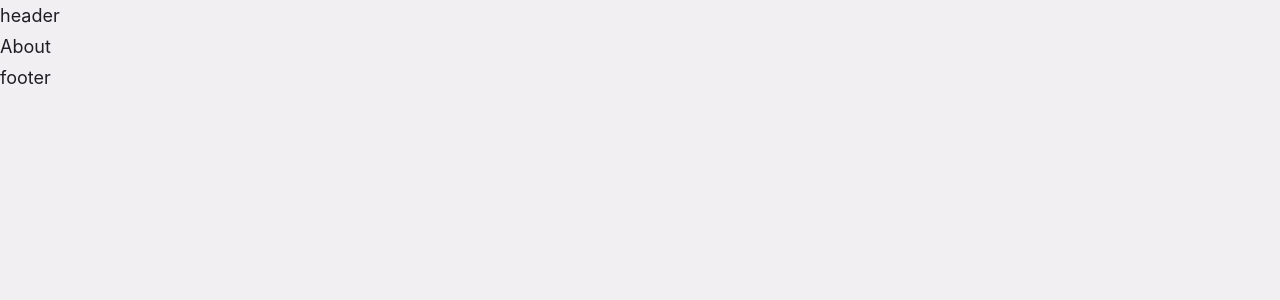
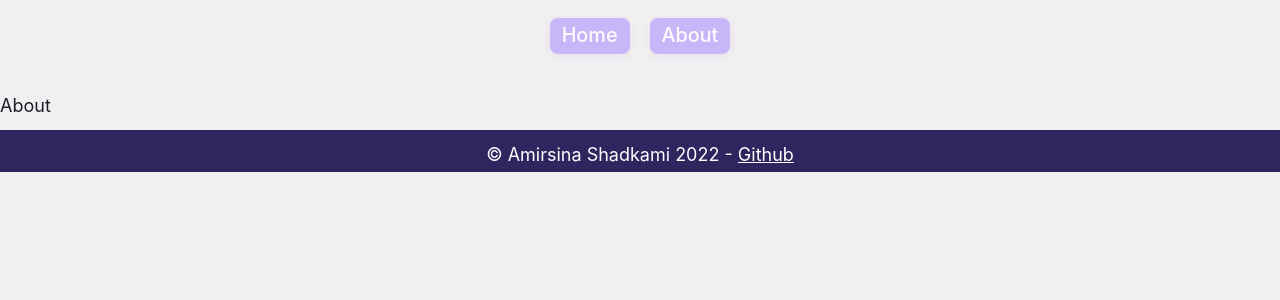
Before and after one commit to amirsinaa/giphy-search, a React (Create React App) app: page /about in a window 1280 px wide. Shown: the top 300 px of the page. Built offline with nearby package versions, Linux system fonts and the light colour scheme; no server answers.

Commit message:
-refactor: extract styled components from main component

```diff
--- a/src/components/skeleton/footer/index.tsx
+++ b/src/components/skeleton/footer/index.tsx
@@ -1,8 +1,10 @@
-function Footer() {
+import { FooterWrapper } from './styles';
+
+const Footer = () => {
   return (
-    <footer className="footer">
-      footer
-    </footer>
+    <FooterWrapper>
+      <p>© Amirsina Shadkami <span id="year"> {new Date().getFullYear()} </span> - <a href="https://github.com/amirsinaa/giphy-search/">Github</a></p>
+    </FooterWrapper>
   )
 }
 
--- /dev/null
+++ b/src/components/skeleton/footer/styles.tsx
@@ -0,0 +1,16 @@
+
+import { theme } from '../../../layouts/main/theme';
+import styled from '@emotion/styled';
+
+export const FooterWrapper = styled.footer(`
+  display: flex;
+  justify-content: center;
+  padding: 0.5rem 0 0.1rem 0;
+  margin: 0.5rem 0 0 0;
+  width: 100%;
+  background: ${theme.colors.accent};
+  color: ${theme.colors.white};
+  & a {
+    color: white;
+  }
+`);
--- a/src/components/skeleton/header/index.tsx
+++ b/src/components/skeleton/header/index.tsx
@@ -1,8 +1,25 @@
-function Header() {
+import {
+  HeaderWrapper,
+  ListItem,
+  Menu,
+  List,
+  Link
+} from './styles';
+
+const Header = () => {
   return (
-    <header>
-      header
-    </header>
+    <HeaderWrapper>
+      <Menu>
+        <List>
+          <ListItem>
+            <Link to="/">Home</Link>
+          </ListItem>
+          <ListItem>
+            <Link to="/about">About</Link>
+          </ListItem>
+        </List>
+      </Menu>
+    </HeaderWrapper>
   )
 }
 
--- /dev/null
+++ b/src/components/skeleton/header/styles.tsx
@@ -0,0 +1,51 @@
+import * as NavigationMenuPrimitive from '@radix-ui/react-navigation-menu';
+import { theme } from '../../../layouts/main/theme';
+import { NavLink } from 'react-router-dom';
+import styled from '@emotion/styled';
+
+export const HeaderWrapper = styled.header(`
+  padding: 0.5rem 0;
+  margin: 0 0 1rem 0;
+`);
+
+export const Menu = styled(NavigationMenuPrimitive.Root)({
+  position: 'relative',
+  display: 'flex',
+  justifyContent: 'center',
+});
+
+export const List = styled(NavigationMenuPrimitive.List)({
+  all: 'unset',
+  display: 'flex',
+  justifyContent: 'center',
+  padding: 4,
+  borderRadius: 6,
+  listStyle: 'none',
+  flexWrap: 'wrap'
+});
+
+export const ListItem = styled(NavigationMenuPrimitive.Item)({
+  all: 'unset',
+  background: theme.colors.violetA6,
+  borderRadius: 8,
+  transition: 'background-color 150ms ease',
+  margin: '5px 10px',
+  boxShadow: `0 2px 10px ${theme.colors.lightGray}`,
+  color: theme.colors.white,
+  '&:focus': { position: 'relative', boxShadow: `0 0 0 2px ${theme.colors.accent}` },
+  '&:hover': { backgroundColor: theme.colors.accent, cursor: 'pointer' },
+});
+
+export const Link = styled(NavLink)({
+  all: 'unset',
+  padding: '8px 12px',
+  fontWeight: 500,
+  fontSize: '1.1rem',
+  lineHeight: 1,
+  borderRadius: 8,
+  transition: 'color 150ms ease',
+  '&:focus': { color: theme.colors.white },
+  '&:hover': { color: theme.colors.white },
+  display: 'block',
+  textDecoration: 'none'
+});
```
